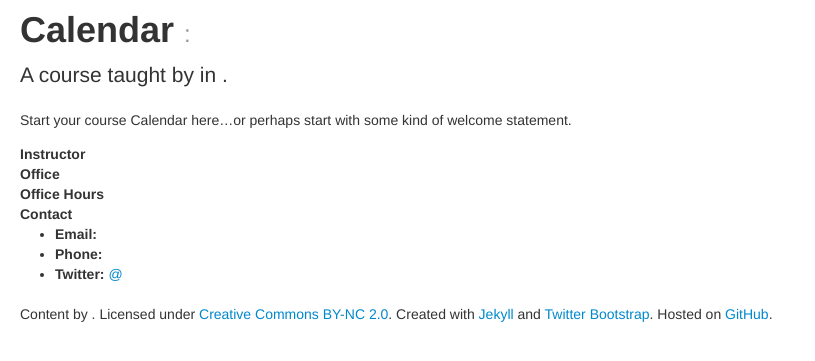
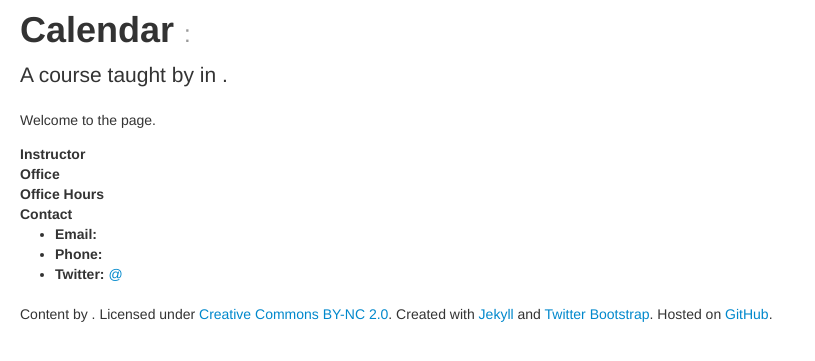
Before and after one commit to hmuchalski/128a, a Jekyll site: the page built from index.md, in a window 1280 px wide. Shown: the top 361 px of the page, without its empty margins (0-815 px from the left). Built offline with Jekyll 4.4.1, drawn with Linux system fonts in a browser that asks for light colours.

```diff
--- a/index.md
+++ b/index.md
@@ -3,4 +3,4 @@
 layout: default
 ---
 
-Start your course Calendar here...or perhaps start with some kind of welcome statement.
+Welcome to the page.
```
Also changed, not shown: 1 other file.
